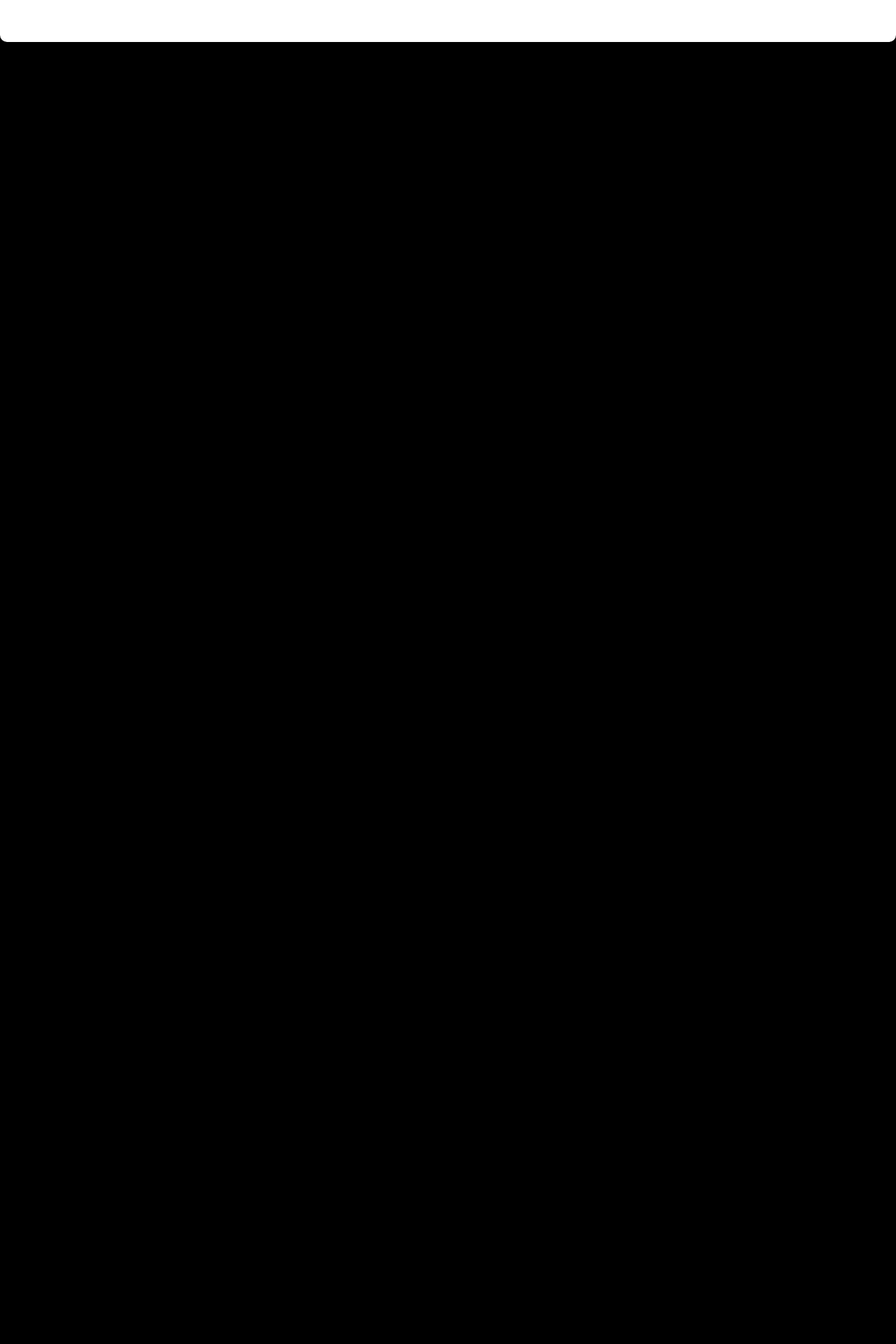
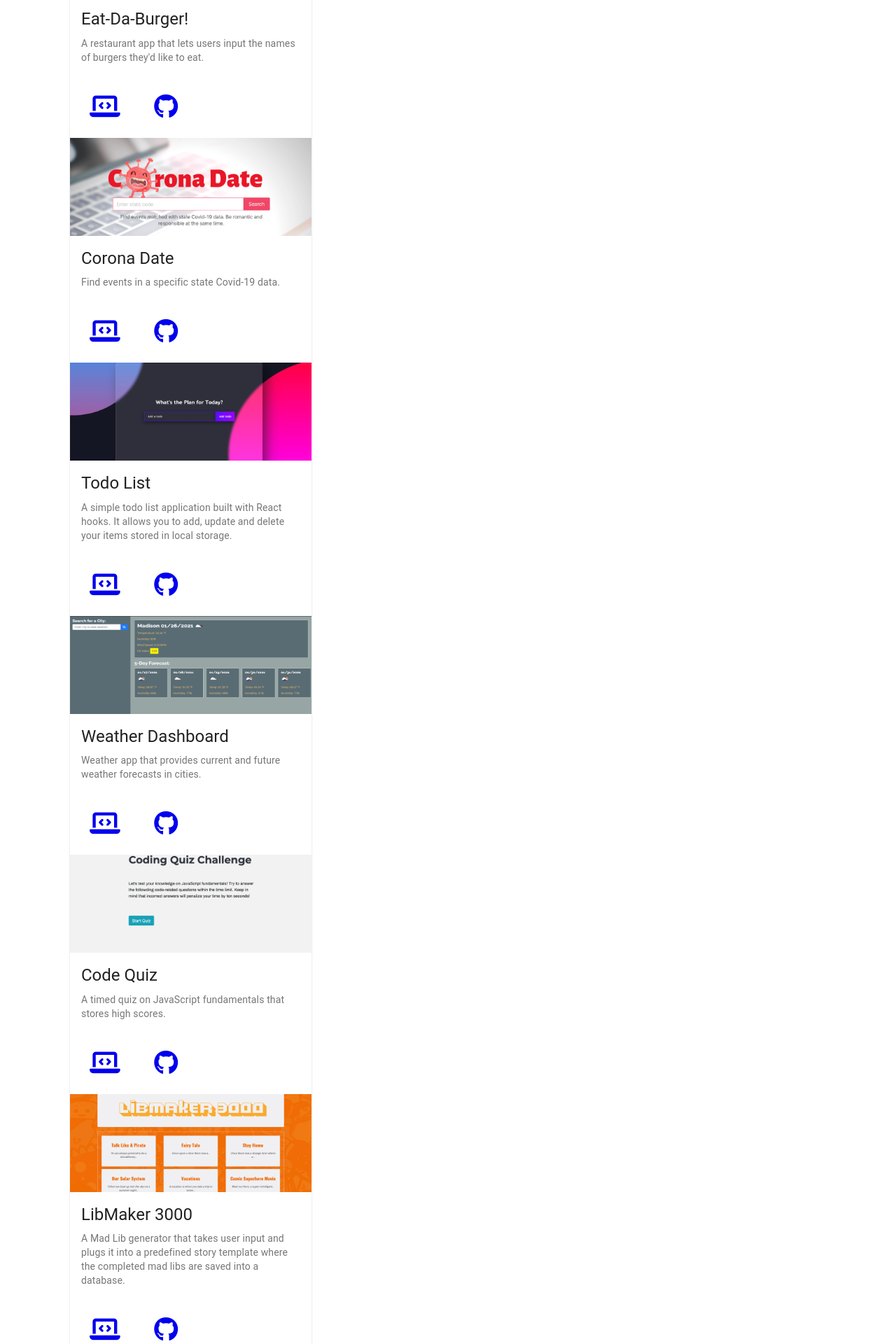
Before and after one commit to mmeii/react-portfolio, a React (Create React App) app: page /projects in a window 1280 px wide. Shown: the part 700-2620 px from the top of the page at 70% size. Before the commit the page ends 800 px from the top, so only its background shows below. Built offline with nearby package versions, Linux system fonts and the light colour scheme.

Commit message:
add in project cards

```diff
--- a/src/components/Projects/index.js
+++ b/src/components/Projects/index.js
@@ -50,6 +50,175 @@ export default function Projects() {
                     </Link>
                 </Button>
             </CardActions>
+
+            <CardActionArea>
+                <CardMedia
+                    className={classes.media}
+                    image={`${process.env.PUBLIC_URL}/assets/images/eat-da-burger.png`}
+                    title="Contemplative Reptile"
+                />
+                <CardContent>
+                    <Typography gutterBottom variant="h5" component="h2">
+                        Eat-Da-Burger!
+            </Typography>
+                    <Typography variant="body2" color="textSecondary" component="p">
+                        A restaurant app that lets users input the names of burgers they'd like to eat.
+            </Typography>
+                </CardContent>
+            </CardActionArea>
+            <CardActions>
+                <Button size="small" color="primary">
+                    <Link to="https://cryptic-reef-17921.herokuapp.com/" target="_blank" className="btn mr-2">
+                        <i class="fas fa-laptop-code"></i>
+                    </Link>
+                </Button>
+                <Button size="small" color="primary">
+                    <Link to="https://github.com/mmeii/eat-da-burger" target="_blank" className="btn">
+                        <i class="fab fa-github"></i>
+                    </Link>
+                </Button>
+            </CardActions>
+
+            <CardActionArea>
+                <CardMedia
+                    className={classes.media}
+                    image={`${process.env.PUBLIC_URL}/assets/images/coronadate-screenshot.png`}
+                    title="Contemplative Reptile"
+                />
+                <CardContent>
+                    <Typography gutterBottom variant="h5" component="h2">
+                        Corona Date
+            </Typography>
+                    <Typography variant="body2" color="textSecondary" component="p">
+                        Find events in a specific state Covid-19 data.
+            </Typography>
+                </CardContent>
+            </CardActionArea>
+            <CardActions>
+                <Button size="small" color="primary">
+                    <Link to="https://mmeii.github.io/corona-date/" target="_blank" className="btn mr-2">
+                        <i class="fas fa-laptop-code"></i>
+                    </Link>
+                </Button>
+                <Button size="small" color="primary">
+                    <Link to="https://github.com/mmeii/corona-date" target="_blank" className="btn">
+                        <i class="fab fa-github"></i>
+                    </Link>
+                </Button>
+            </CardActions>
+
+            <CardActionArea>
+                <CardMedia
+                    className={classes.media}
+                    image={`${process.env.PUBLIC_URL}/assets/images/todolist-screenshot.png`}
+                    title="Contemplative Reptile"
+                />
+                <CardContent>
+                    <Typography gutterBottom variant="h5" component="h2">
+                        Todo List
+            </Typography>
+                    <Typography variant="body2" color="textSecondary" component="p">
+                        A simple todo list application built with React hooks. It allows you to add, update and delete your items stored in local storage.
+            </Typography>
+                </CardContent>
+            </CardActionArea>
+            <CardActions>
+                <Button size="small" color="primary">
+                    <Link to="http://iammei.com/react-todo-list/" target="_blank" className="btn mr-2">
+                        <i class="fas fa-laptop-code"></i>
+                    </Link>
+                </Button>
+                <Button size="small" color="primary">
+                    <Link to="https://github.com/mmeii/react-todo-list" target="_blank" className="btn">
+                        <i class="fab fa-github"></i>
+                    </Link>
+                </Button>
+            </CardActions>
+
+            <CardActionArea>
+                <CardMedia
+                    className={classes.media}
+                    image={`${process.env.PUBLIC_URL}/assets/images/weatherdashboard-screenshot.png`}
+                    title="Contemplative Reptile"
+                />
+                <CardContent>
+                    <Typography gutterBottom variant="h5" component="h2">
+                        Weather Dashboard
+            </Typography>
+                    <Typography variant="body2" color="textSecondary" component="p">
+                        Weather app that provides current and future weather forecasts in cities.
+            </Typography>
+                </CardContent>
+            </CardActionArea>
+            <CardActions>
+                <Button size="small" color="primary">
+                    <Link to="https://mmeii.github.io/weather-dashboard/" target="_blank" className="btn mr-2">
+                        <i class="fas fa-laptop-code"></i>
+                    </Link>
+                </Button>
+                <Button size="small" color="primary">
+                    <Link to="https://github.com/mmeii/weather-dashboard" target="_blank" className="btn">
+                        <i class="fab fa-github"></i>
+                    </Link>
+                </Button>
+            </CardActions>
+
+            <CardActionArea>
+                <CardMedia
+                    className={classes.media}
+                    image={`${process.env.PUBLIC_URL}/assets/images/codequiz-screenshot.png`}
+                    title="Contemplative Reptile"
+                />
+                <CardContent>
+                    <Typography gutterBottom variant="h5" component="h2">
+                        Code Quiz
+            </Typography>
+                    <Typography variant="body2" color="textSecondary" component="p">
+                        A timed quiz on JavaScript fundamentals that stores high scores.
+            </Typography>
+                </CardContent>
+            </CardActionArea>
+            <CardActions>
+                <Button size="small" color="primary">
+                    <Link to="https://mmeii.github.io/code-quiz/" target="_blank" className="btn mr-2">
+                        <i class="fas fa-laptop-code"></i>
+                    </Link>
+                </Button>
+                <Button size="small" color="primary">
+                    <Link to="https://github.com/mmeii/code-quiz" target="_blank" className="btn">
+                        <i class="fab fa-github"></i>
+                    </Link>
+                </Button>
+            </CardActions>
+
+            <CardActionArea>
+                <CardMedia
+                    className={classes.media}
+                    image={`${process.env.PUBLIC_URL}/assets/images/libmaker-screenshot.png`}
+                    title="Contemplative Reptile"
+                />
+                <CardContent>
+                    <Typography gutterBottom variant="h5" component="h2">
+                        LibMaker 3000
+            </Typography>
+                    <Typography variant="body2" color="textSecondary" component="p">
+                        A Mad Lib generator that takes user input and plugs it into a predefined story template where the completed mad libs are saved into a database.
+            </Typography>
+                </CardContent>
+            </CardActionArea>
+            <CardActions>
+                <Button size="small" color="primary">
+                    <Link to="https://makeyourmadlib.herokuapp.com/" target="_blank" className="btn mr-2">
+                        <i class="fas fa-laptop-code"></i>
+                    </Link>
+                </Button>
+                <Button size="small" color="primary">
+                    <Link to="https://github.com/mmeii/make-your-madlibs" target="_blank" className="btn">
+                        <i class="fab fa-github"></i>
+                    </Link>
+                </Button>
+            </CardActions>
+
         </Card>
     );
 }
```
